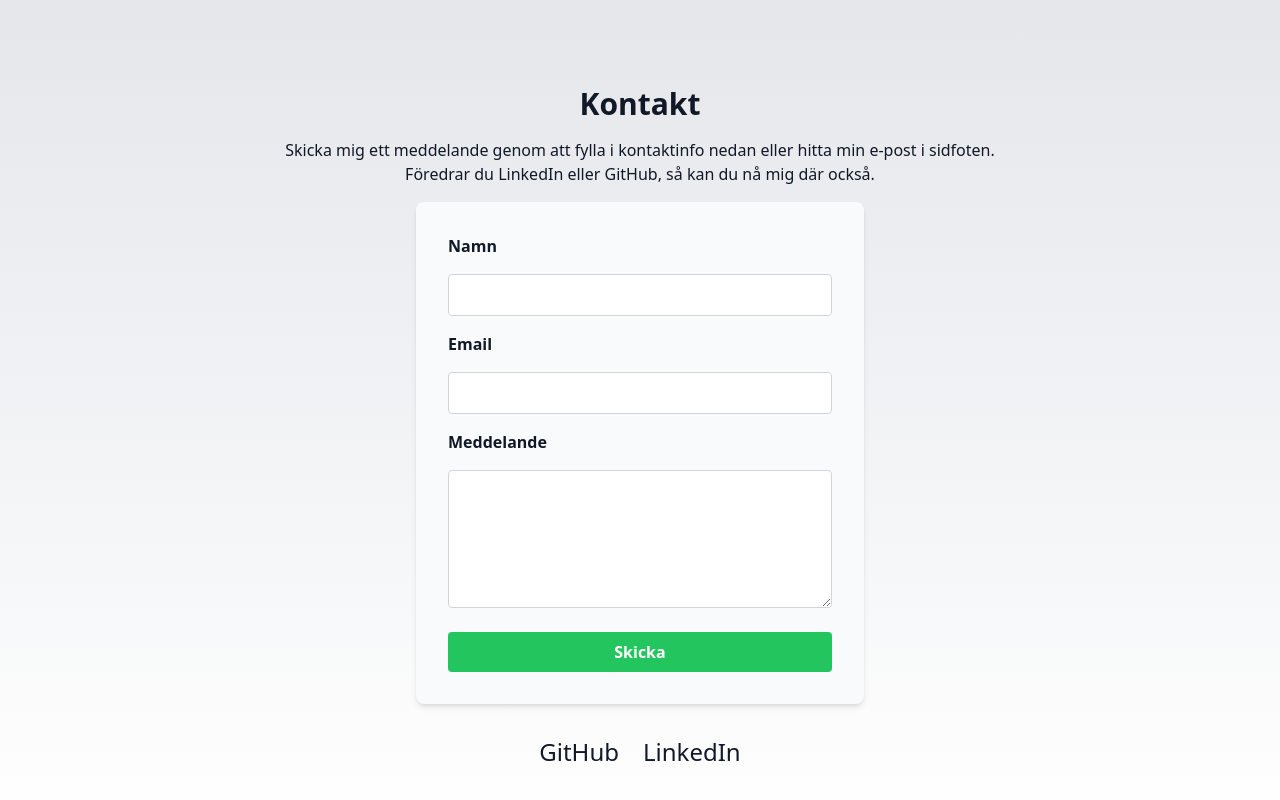
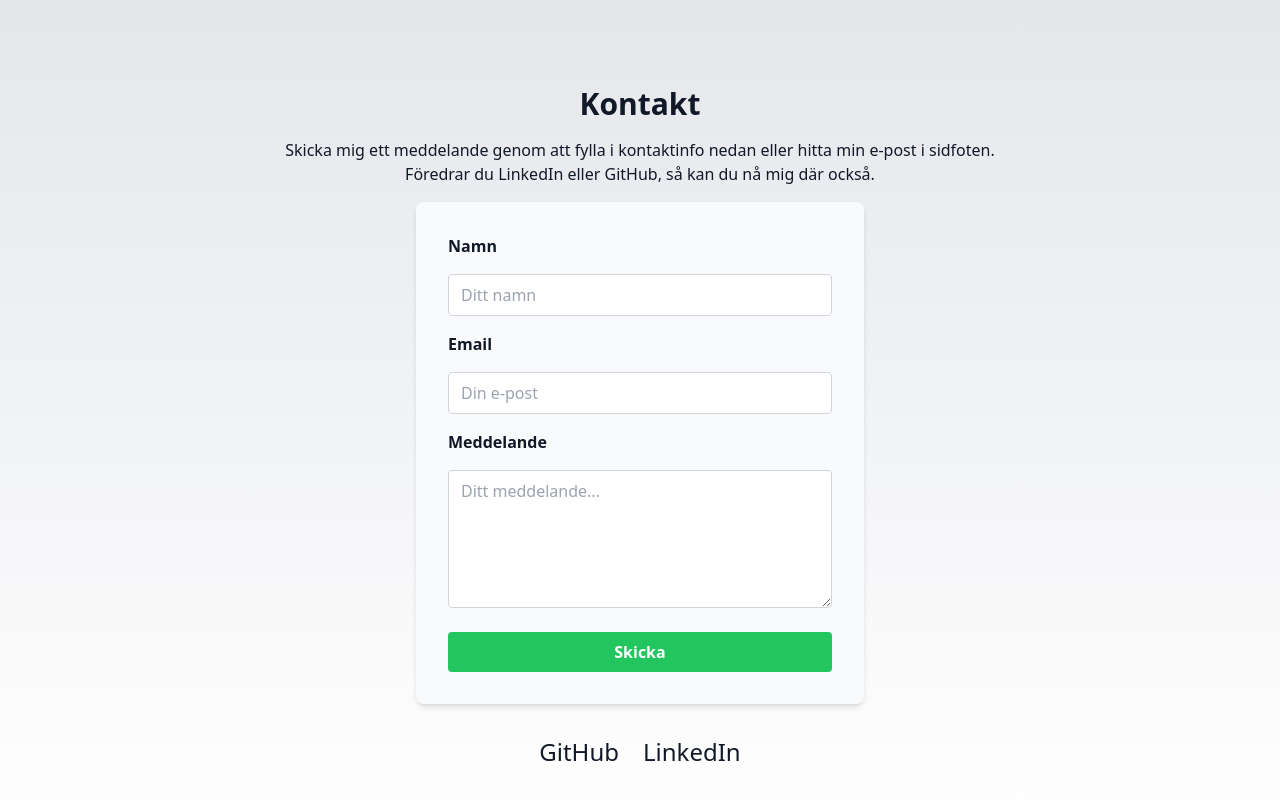
Before and after one commit to Drumpe/portfolio, a React (Vite) app: page / in a window 1280 px wide. Shown: the part 3146-3946 px from the top of the page. Built offline with nearby package versions, Linux system fonts and the light colour scheme.

Commit message:
placeholder for contact form

```diff
--- a/src/components/Contact.jsx
+++ b/src/components/Contact.jsx
@@ -94,6 +94,8 @@ export const Contact = () => {
           name="user_name"
           id="user_name"
           className="border border-gray-300 rounded px-3 py-2 focus:outline-none focus:ring-2 focus:ring-green-400 transition"
+          placeholder="Ditt namn"
+          autoComplete="name"
           required
         />
         <label htmlFor="user_email" className="text-left font-semibold">Email</label>
@@ -102,6 +104,8 @@ export const Contact = () => {
           name="user_email"
           id="user_email"
           className="border border-gray-300 rounded px-3 py-2 focus:outline-none focus:ring-2 focus:ring-green-400 transition"
+          placeholder="Din e-post"
+          autoComplete="email"
           required
         />
         <label htmlFor="message" className="text-left font-semibold">Meddelande</label>
@@ -110,6 +114,9 @@ export const Contact = () => {
           id="message"
           rows={5}
           className="border border-gray-300 rounded px-3 py-2 focus:outline-none focus:ring-2 focus:ring-green-400 transition"
+          placeholder="Ditt meddelande..."
+          autoComplete="off"
+          autoCorrect="off"
           required
         />
         <input
```
